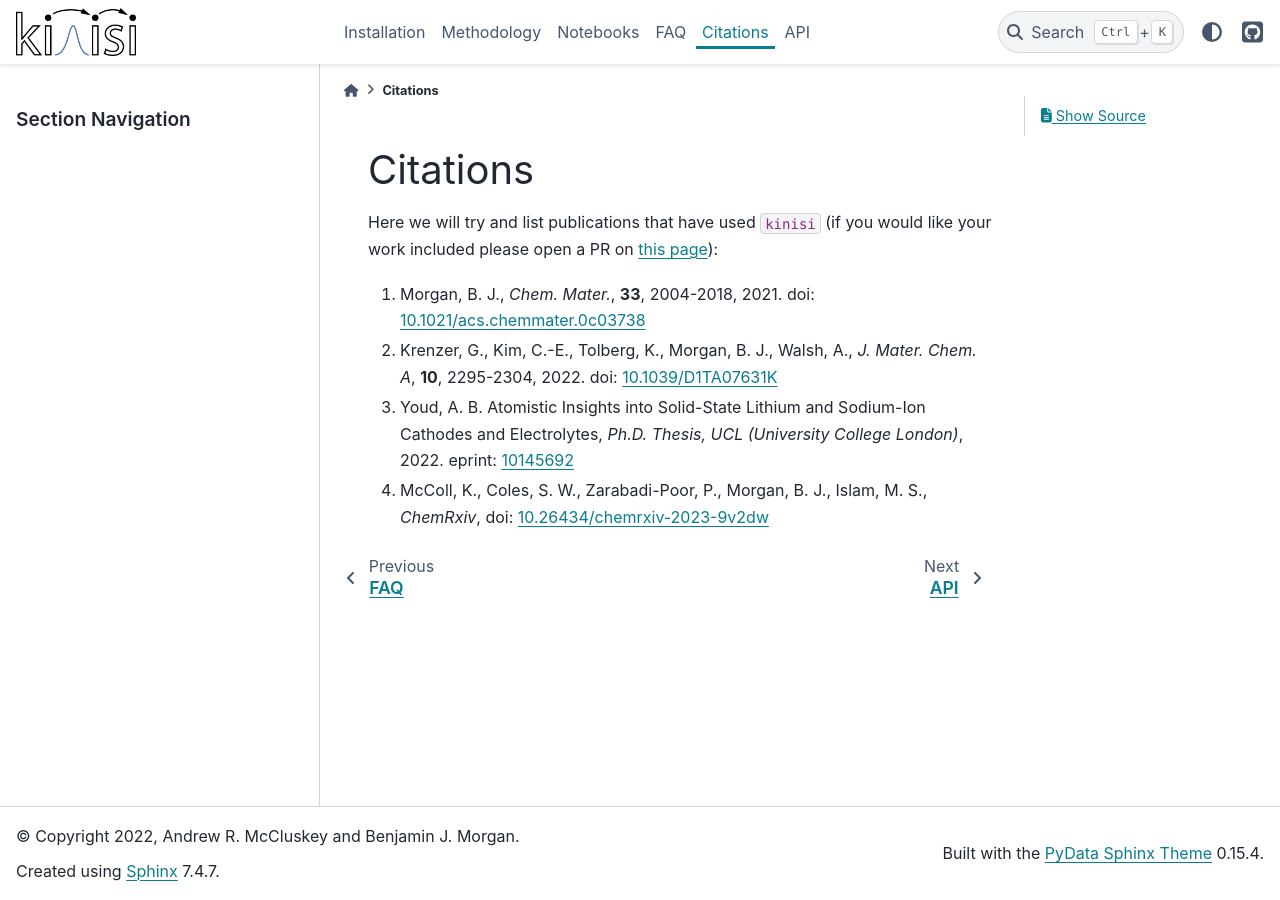
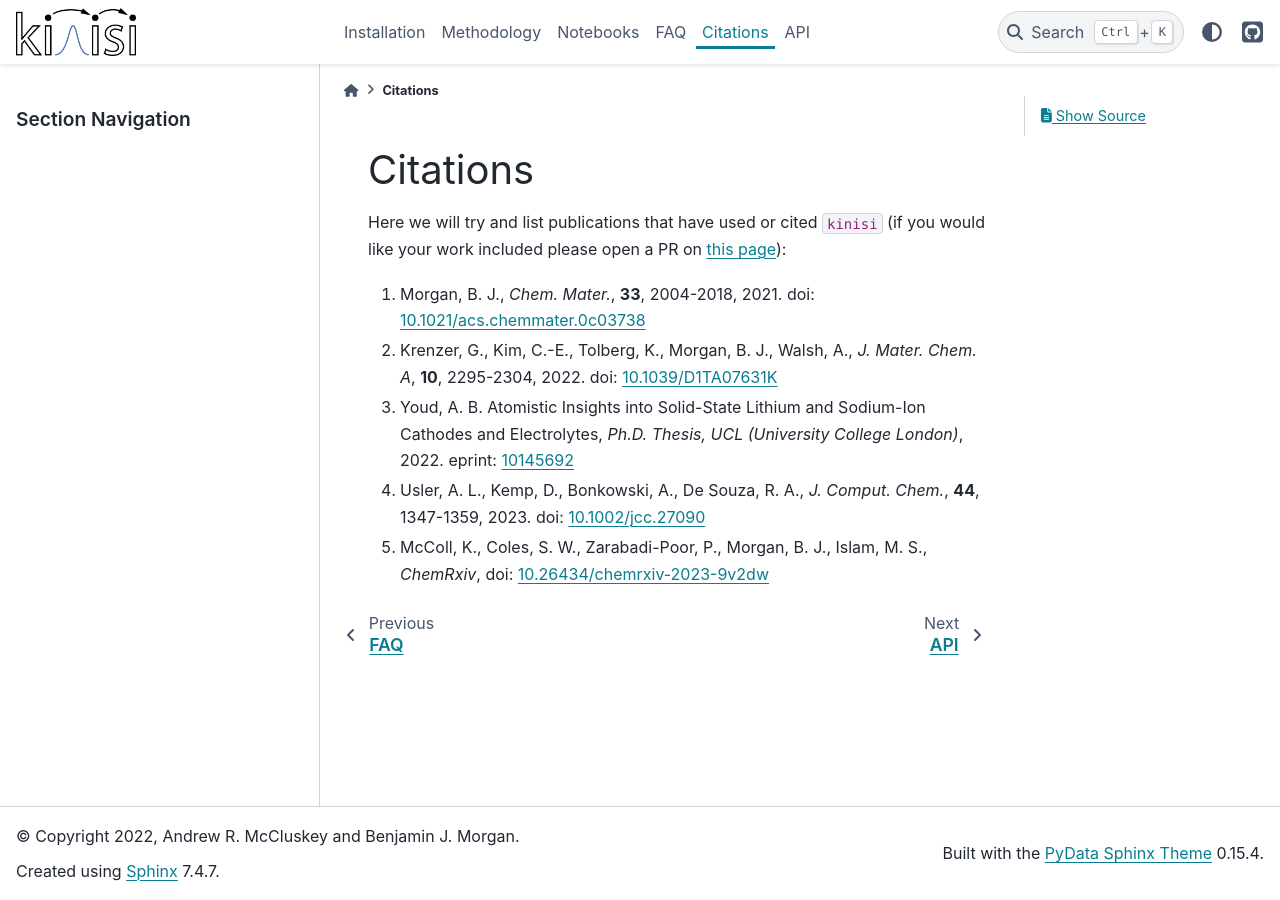
Before and after one commit to bjmorgan/kinisi, a Sphinx documentation site: the page built from docs/source/papers.md, in a window 1280 px wide. Built offline with Sphinx 7.4.7 and the PyData theme 0.15.4, drawn with Linux system fonts in a browser that asks for light colours.

Commit message:
Update papers.md

```diff
--- a/docs/source/papers.md
+++ b/docs/source/papers.md
@@ -1,8 +1,9 @@
 # Citations
 
-Here we will try and list publications that have used `kinisi` (if you would like your work included please open a PR on [this page](https://github.com/bjmorgan/kinisi/blob/master/docs/source/papers.rst)):
+Here we will try and list publications that have used or cited `kinisi` (if you would like your work included please open a PR on [this page](https://github.com/bjmorgan/kinisi/blob/master/docs/source/papers.rst)):
 
 1. Morgan, B. J., *Chem. Mater.*, **33**, 2004-2018, 2021. doi: [10.1021/acs.chemmater.0c03738](https://doi.org/10.1021/acs.chemmater.0c03738)
 2. Krenzer, G., Kim, C.-E., Tolberg, K., Morgan, B. J., Walsh, A., *J. Mater. Chem. A*, **10**, 2295-2304, 2022. doi: [10.1039/D1TA07631K](https://doi.org/10.1039/D1TA07631K)
 3. Youd, A. B. Atomistic Insights into Solid-State Lithium and Sodium-Ion Cathodes and Electrolytes, *Ph.D. Thesis, UCL (University College London)*, 2022. eprint: [10145692](https://discovery.ucl.ac.uk/id/eprint/10145692/)
-4. McColl, K., Coles, S. W., Zarabadi-Poor, P., Morgan, B. J., Islam, M. S., *ChemRxiv*, doi: [10.26434/chemrxiv-2023-9v2dw](https://doi.org/10.26434/chemrxiv-2023-9v2dw)
+4. Usler, A. L., Kemp, D., Bonkowski, A., De Souza, R. A., *J. Comput. Chem.*, **44**, 1347-1359, 2023. doi: [10.1002/jcc.27090](https://doi.org/10.1002/jcc.27090)
+5. McColl, K., Coles, S. W., Zarabadi-Poor, P., Morgan, B. J., Islam, M. S., *ChemRxiv*, doi: [10.26434/chemrxiv-2023-9v2dw](https://doi.org/10.26434/chemrxiv-2023-9v2dw)
```
